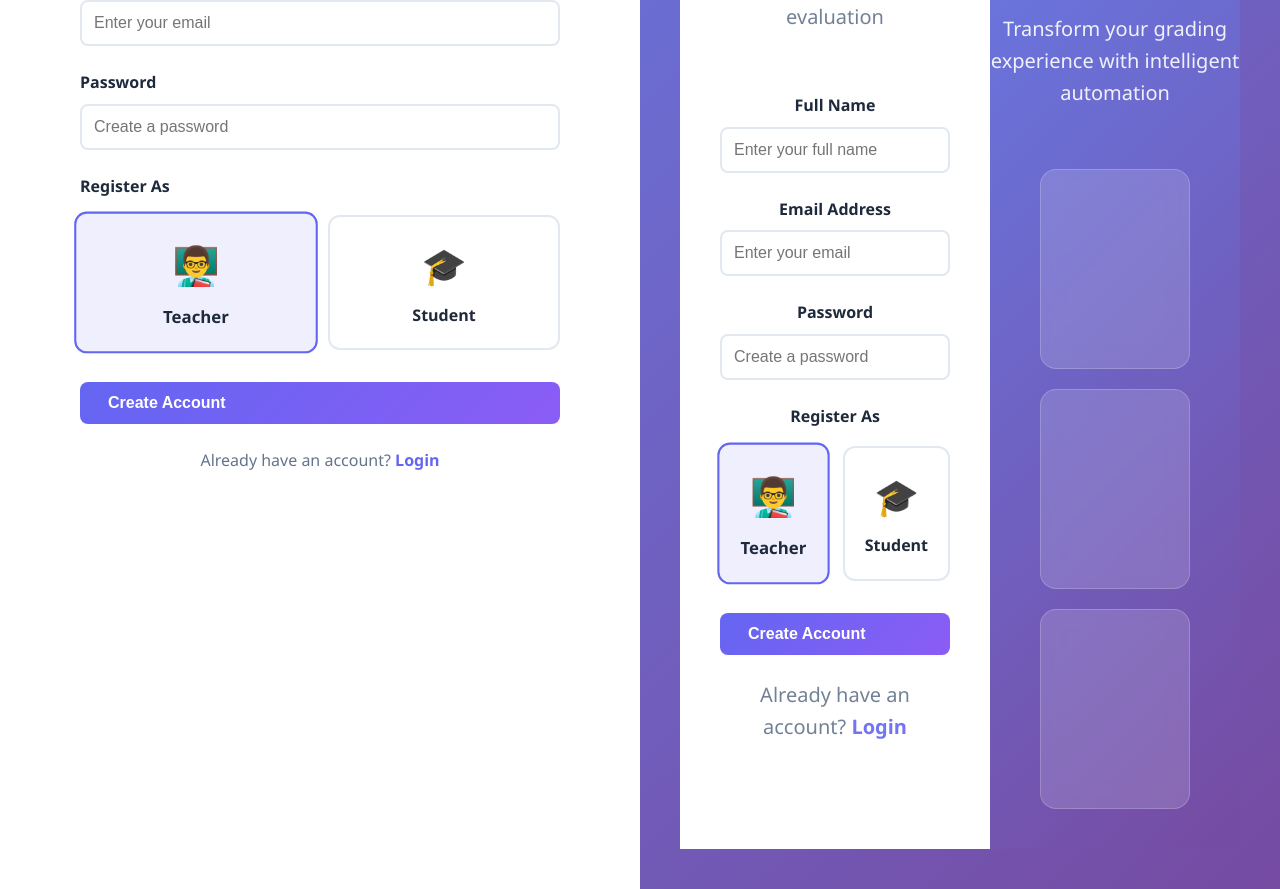
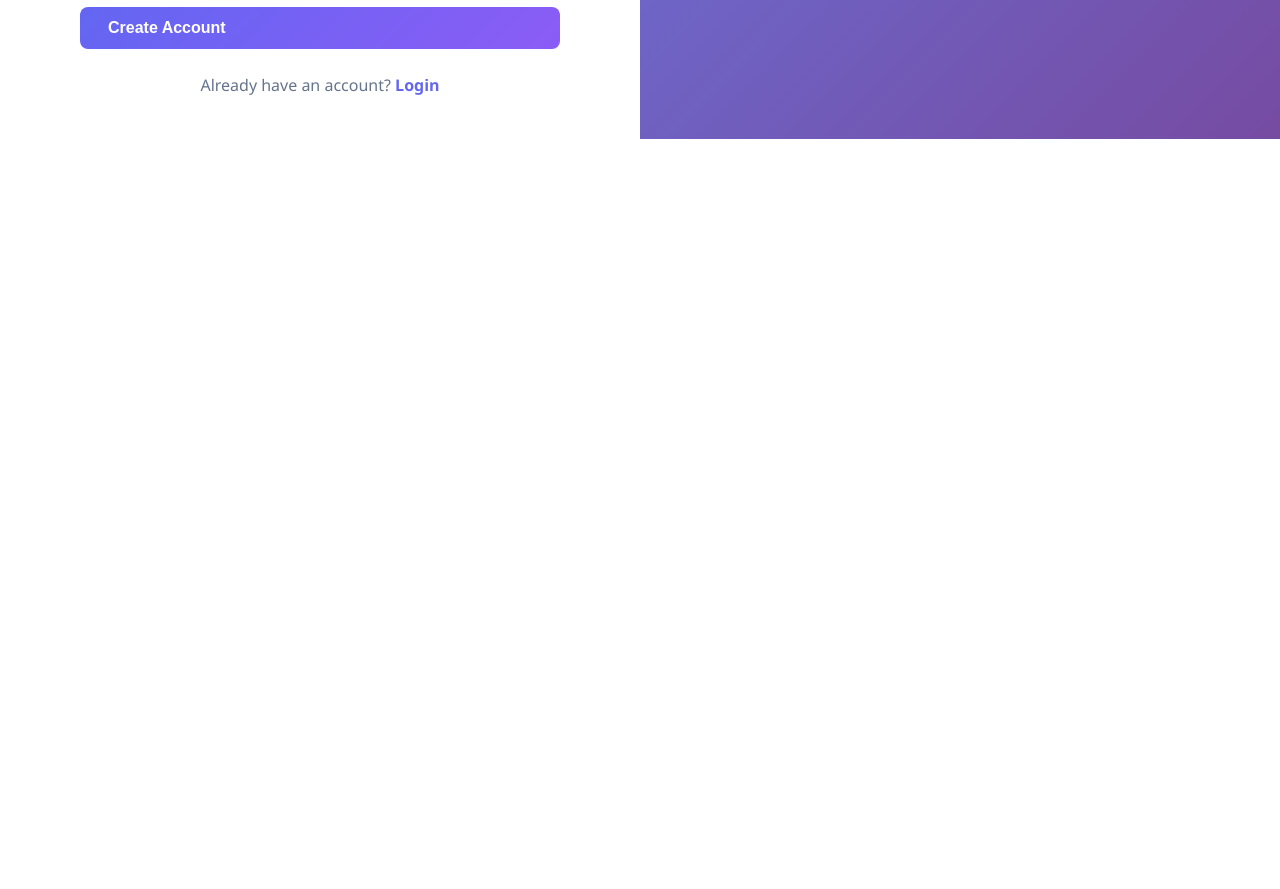
Before and after one commit to priyanshusharma05/AI-BASED-EXAM-EVALUTION, a plain HTML site: page signup.html in a window 1280 px wide. Shown: the part 750-1639 px from the top of the page. After the commit the page ends 889 px from the top, so only its background shows below. Drawn offline with Linux system fonts and the light colour scheme.

Commit message:
fix: Repair signup.html and fix role validation logic

```diff
--- a/js/auth.js
+++ b/js/auth.js
@@ -42,7 +42,7 @@ if (signupForm) {
         const fullname = document.getElementById("fullname").value.trim();
         const email = document.getElementById("email").value.trim();
         const password = document.getElementById("password").value.trim();
-        const selectedRole = document.querySelector(".role-card.selected")?.dataset.role;
+        const selectedRole = document.querySelector('input[name="role"]:checked')?.value;
 
         if (!fullname || !email || !password || !selectedRole) {
             showAlert("⚠️ Please fill all fields and select a role.", false);
@@ -88,7 +88,7 @@ if (loginForm) {
 
         const email = document.getElementById("email").value.trim();
         const password = document.getElementById("password").value.trim();
-        const selectedRole = document.querySelector(".role-card.selected")?.dataset.role;
+        const selectedRole = document.querySelector('input[name="role"]:checked')?.value;
 
         if (!email || !password || !selectedRole) {
             showAlert("⚠️ Please fill in all fields and select your role.", false);
--- a/signup.html
+++ b/signup.html
@@ -75,92 +75,14 @@
                 <div class="visual-cards">
                     <div class="visual-card"></div>
                     <div class="visual-card"></div>
-                    <!DOCTYPE html>
-                    <html lang="en">
-
-                    <head>
-                        <meta charset="UTF-8">
-                        <meta name="viewport" content="width=device-width, initial-scale=1.0">
-                        <title>Sign Up - AI Evaluator</title>
-                        <link rel="stylesheet" href="css/global.css">
-                        <link rel="stylesheet" href="css/auth.css">
-                    </head>
-
-                    <body>
-                        <div class="theme-toggle" onclick="toggleTheme()">
-                            <span id="theme-icon">🌙</span>
-                            <span id="theme-text">Dark</span>
-                        </div>
-
-                        <div class="auth-container">
-                            <div class="auth-left">
-                                <div class="auth-content">
-                                    <a href="index.html" class="back-link">← Back to Home</a>
-                                    <h1 class="gradient-text">Create Account</h1>
-                                    <p class="auth-subtitle">Join us to start smart evaluation</p>
-
-                                    <form id="signupForm" class="auth-form">
-                                        <div class="form-group">
-                                            <label>Full Name</label>
-                                            <input type="text" id="fullname" placeholder="Enter your full name"
-                                                required>
-                                        </div>
-
-                                        <div class="form-group">
-                                            <label>Email Address</label>
-                                            <input type="email" id="email" placeholder="Enter your email" required>
-                                        </div>
-
-                                        <div class="form-group">
-                                            <label>Password</label>
-                                            <input type="password" id="password" placeholder="Create a password"
-                                                autocomplete="new-password" required>
-                                        </div>
-
-                                        <div class="form-group">
-                                            <label>Register As</label>
-                                            <div class="role-selector">
-                                                <label class="role-option">
-                                                    <input type="radio" name="role" value="teacher" checked>
-                                                    <div class="role-card">
-                                                        <div class="role-icon">👨‍🏫</div>
-                                                        <div class="role-name">Teacher</div>
-                                                    </div>
-                                                </label>
-                                                <label class="role-option">
-                                                    <input type="radio" name="role" value="student">
-                                                    <div class="role-card">
-                                                        <div class="role-icon">🎓</div>
-                                                        <div class="role-name">Student</div>
-                                                    </div>
-                                                </label>
-                                            </div>
-                                        </div>
-
-                                        <button type="submit" class="btn btn-primary btn-full">Create Account</button>
-                                    </form>
-
-                                    <div class="auth-footer">
-                                        <p>Already have an account? <a href="login.html">Login</a></p>
-                                    </div>
-                                </div>
-                            </div>
-
-                            <div class="auth-right">
-                                <div class="auth-visual">
-                                    <h2>AI-Powered Evaluation</h2>
-                                    <p>Transform your grading experience with intelligent automation</p>
-                                    <div class="visual-cards">
-                                        <div class="visual-card"></div>
-                                        <div class="visual-card"></div>
                     <div class="visual-card"></div>
                 </div>
             </div>
         </div>
     </div>
 
-                        <script src="js/config_v2.js"></script>
-                        <script src="js/auth.js"></script>
+    <script src="js/config_v2.js?v=4"></script>
+    <script src="js/auth.js?v=4"></script>
 </body>
 
 </html>
```
Lines whose indentation alone changed are shown as unchanged.
